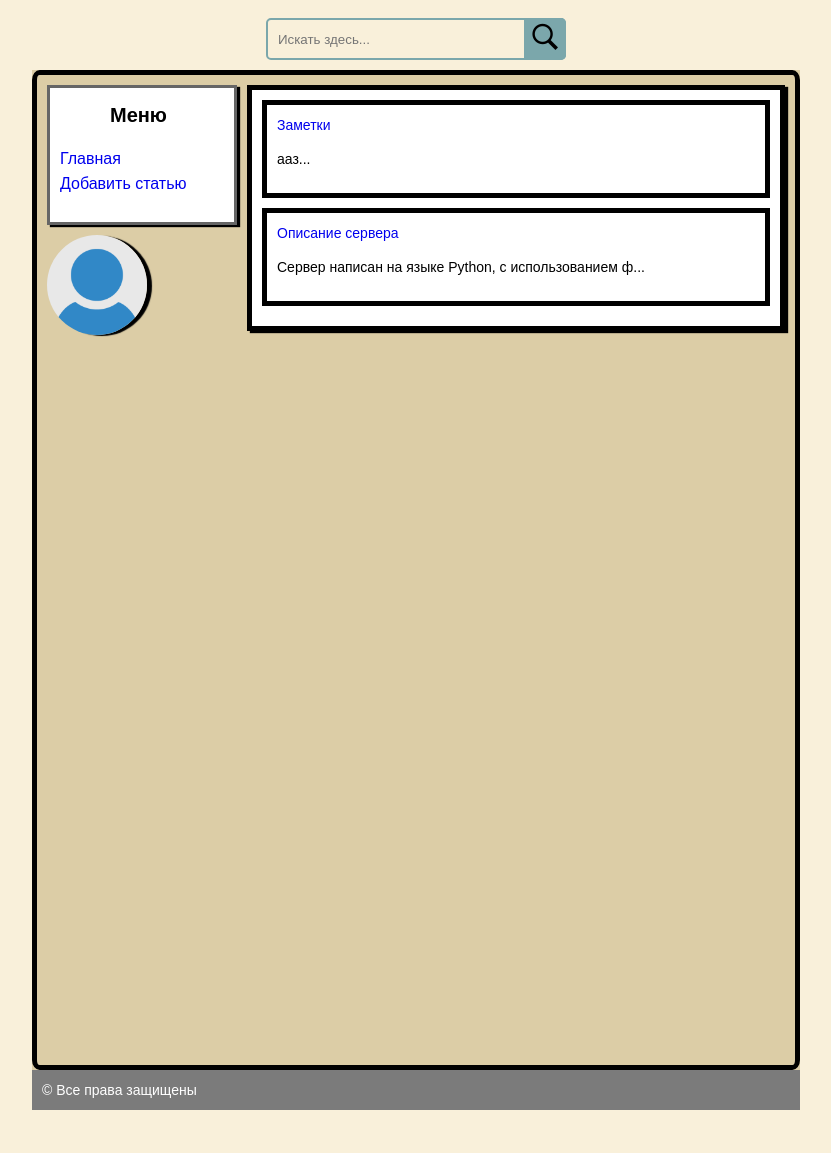
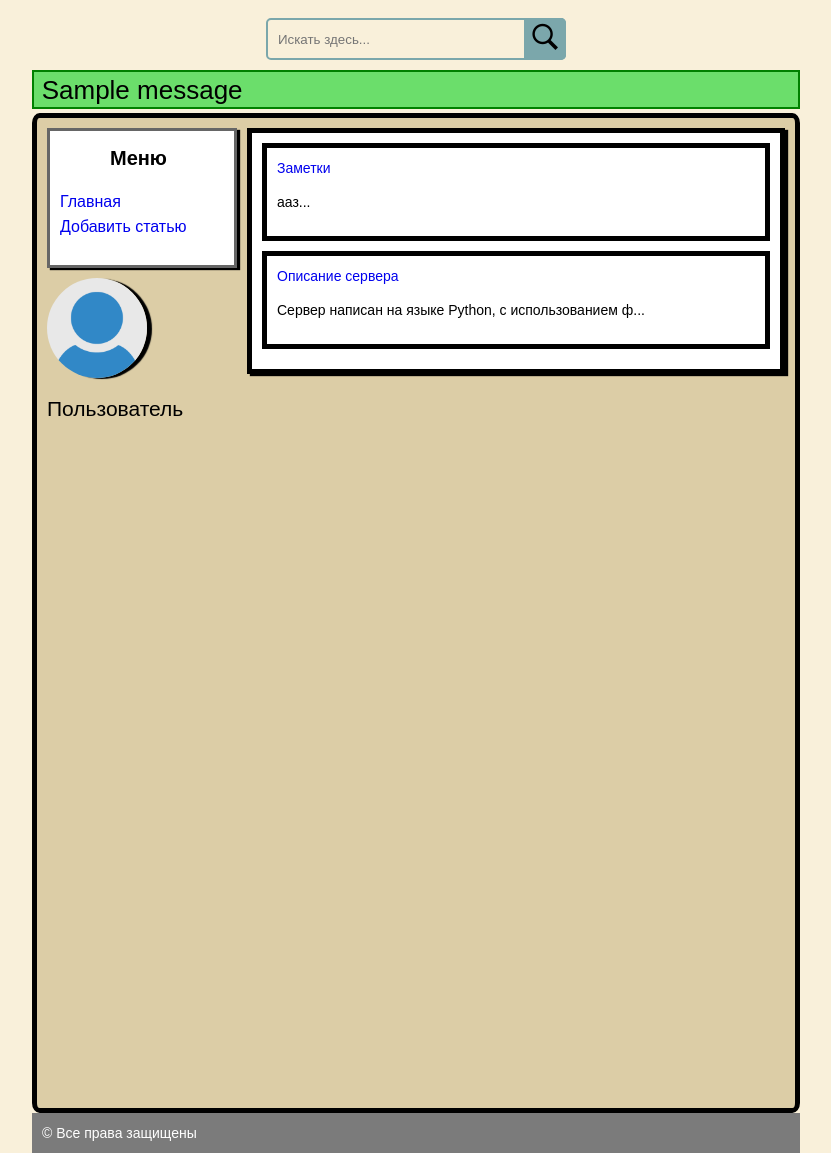
Before and after one commit to Ponchip/Alexey900, a Flask app: page / in a window 1280 px wide. Shown: the whole page, without its empty margins (232-1063 px from the left). Before the commit the page ends 1110 px from the top, so only its background shows below. Run offline with Flask 2, Linux system fonts and the light colour scheme; data comes from the database, SQL or seed files in the repository; both versions use the stored data as it was after the commit; one stand-in notice (Sample message) is shown.

Commit message:
добавил возможность сессий, изменил стиль

```diff
--- a/FDataBase.py
+++ b/FDataBase.py
@@ -23,6 +23,14 @@
         except sqlite3.Error as error:
             print('Ошибка ', error)
             return 400
+
+    def getUserId(self, name):
+        try:
+            self.__cur.execute(f"SELECT * FROM users WHERE name_ like '{name}'")
+            id_ = self.__cur.fetchone()
+            return id_[0], id_[1]
+        except Exception as error:
+            print('Была обнаружена ошибка ', error)
 
     def returnHsh(self, login):
         self.__cur.execute(f"SELECT pass from users WHERE name_ like '{login}';")
--- a/main.py
+++ b/main.py
@@ -2,10 +2,10 @@
 import os
 from FDataBase import FDataBase
 from flask import redirect, render_template, Flask, request, flash, abort, \
-    url_for, make_response
+    url_for, make_response, session
 from werkzeug.security import generate_password_hash, check_password_hash
 from werkzeug.utils import secure_filename
-
+from datetime import timedelta
 
 # CONFIGURATION
 DATABASE = "posts.db"
@@ -15,7 +15,22 @@
 app = Flask(__name__)
 app.config.from_object(__name__)
 app.config.update(dict(DATABASE=os.path.join(app.root_path, "posts.db")))
+app.permanent_session_lifetime = timedelta(days=1)
 db = False
+
+
+@app.route("/")
+def handler():
+    name = ''
+    if 'userID' in session:
+        if session['msg'] == '200':
+            flash("Вы успешно зарегистрировались", category="success")
+            session['msg'] = None
+        elif session['msg'] == 'input':
+            flash("Вы вошли в учетную запись", category="success")
+            session['msg'] = None
+        name = session['userID'][1]
+    return render_template("index.html", title="FlaskSite", menu=db.getMenu()[::-1], UserName=name)
 
 
 @app.before_request
@@ -38,11 +53,6 @@
 @app.errorhandler(404)
 def handle_bad_request(e):
     return '<h1>bad request!</h1>', 400
-
-
-@app.route("/")
-def handler():
-    return render_template("index.html", title="FlaskSite", menu=db.getMenu()[::-1])
 
 
 @app.route("/add_post", methods=["GET", "POST"])
@@ -72,6 +82,7 @@
 
     return render_template("edit.html", content=menu[-1]["content"], post_num=post_id)
 
+
 @app.route("/<int:post_id>")
 def showPost(post_id):
     respone = db.getPost(post_id)
@@ -96,6 +107,7 @@
 
 @app.route("/reqistration", methods=["GET", "POST"])
 def reg():
+    session.permanent = True
     if len(request.form['login']) < 6 and len(request.form['password']) < 6:
         flash("Неверно введены данные", category="error")
         return render_template("authorization.html")
@@ -104,14 +116,17 @@
         psw = generate_password_hash(request.form["password"])
         code = db.newUser(psw, request.form["login"])
         if code == 200:
-            flash("Вы успешно зарегистрировались", category="success")
+            session['userID'] = db.getUserId(request.form['login'])
+            session['msg'] = '200'
+            return redirect(url_for('handler'))
         else:
             flash("Ошибка во время регистрации", category="error")
         return render_template("authorization.html")
     else:
         if check_password_hash(db.returnHsh(request.form["login"]), request.form["password"]):
-            flash("Вы вошли в учетную запись", category="success")
-            return render_template("authorization.html")
+            session['msg'] = 'input'
+            session['userID'] = db.getUserId(request.form['login'])
+            return redirect(url_for('handler'))
         else:
             flash("Неверный пароль", category="error")
             return render_template("authorization.html")
--- a/sq_db.sql
+++ b/sq_db.sql
@@ -8,6 +8,6 @@
 
 CREATE TABLE IF NOT EXISTS users (
     id integer PRIMARY KEY AUTOINCREMENT,
-    name_ text NOT NULL,
+    name_ text NOT NULL UNIQUE,
     pass TEXT NOT NULL
 );
--- a/static/css/style_index.css
+++ b/static/css/style_index.css
@@ -1,3 +1,10 @@
+.msgsuccess {
+    border: 2px solid green;
+    background: rgb(107, 222, 107);
+	padding: 1%;
+	margin-bottom: 0.5%;
+    font-size: 26px;}
+
 /*Обнуление*/
 *{
 	padding: 0;
@@ -42,7 +49,7 @@
 	/* background-image: url('../images/4907157.jpg'); */
 }
 
-.middle{
+.container{
 	background: #dccda6; /* фон содержимого*/
 }
 
@@ -55,6 +62,11 @@
 	margin: 0 auto;
 	display: table;
 
+}
+
+.link_prof > p {
+	font-size: 150%;
+	font-family: Arial, "Helvetica Neue", Helvetica, sans-serif;
 }
 
 .header_block {
--- a/templates/index.html
+++ b/templates/index.html
@@ -18,6 +18,9 @@
                 </div>
             </header>
             <div class="middle">
+                {% for cat, mes in get_flashed_messages(True) %}
+                <div class="msg{{cat}}">{{mes}}</div>
+                {% endfor %}
                     <div class="container">
                         <div class="sidebar_block">
                             <div class="sidebar">
@@ -30,7 +33,8 @@
                                 </ul>
                                 </div>
                             </div>
-                                <div class="link_prof"><a href="/profile"><img class="i" src="./static/images/default.png" alt="упс картинки нет"></a></div>
+                                <div class="link_prof"><a href="/profile"><img class="i" src="./static/images/default.png" alt="упс картинки нет"></a>
+                                <p clas="userName">Пользователь <b>{{UserName}}</b></p></div>
                         </div>
                         <main class="content">
                             {% for elem in menu%}
```
Also changed, not shown: posts.db.
